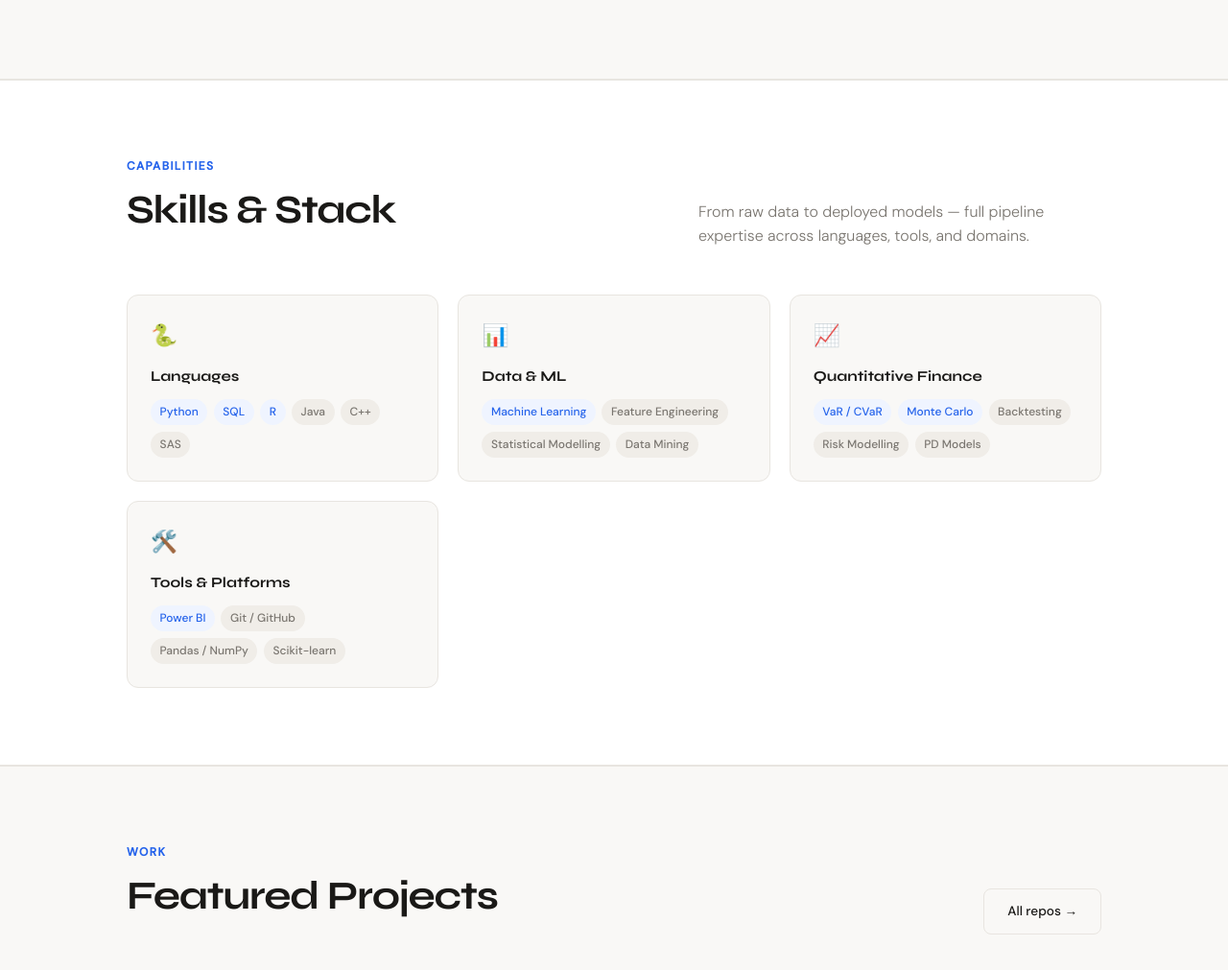
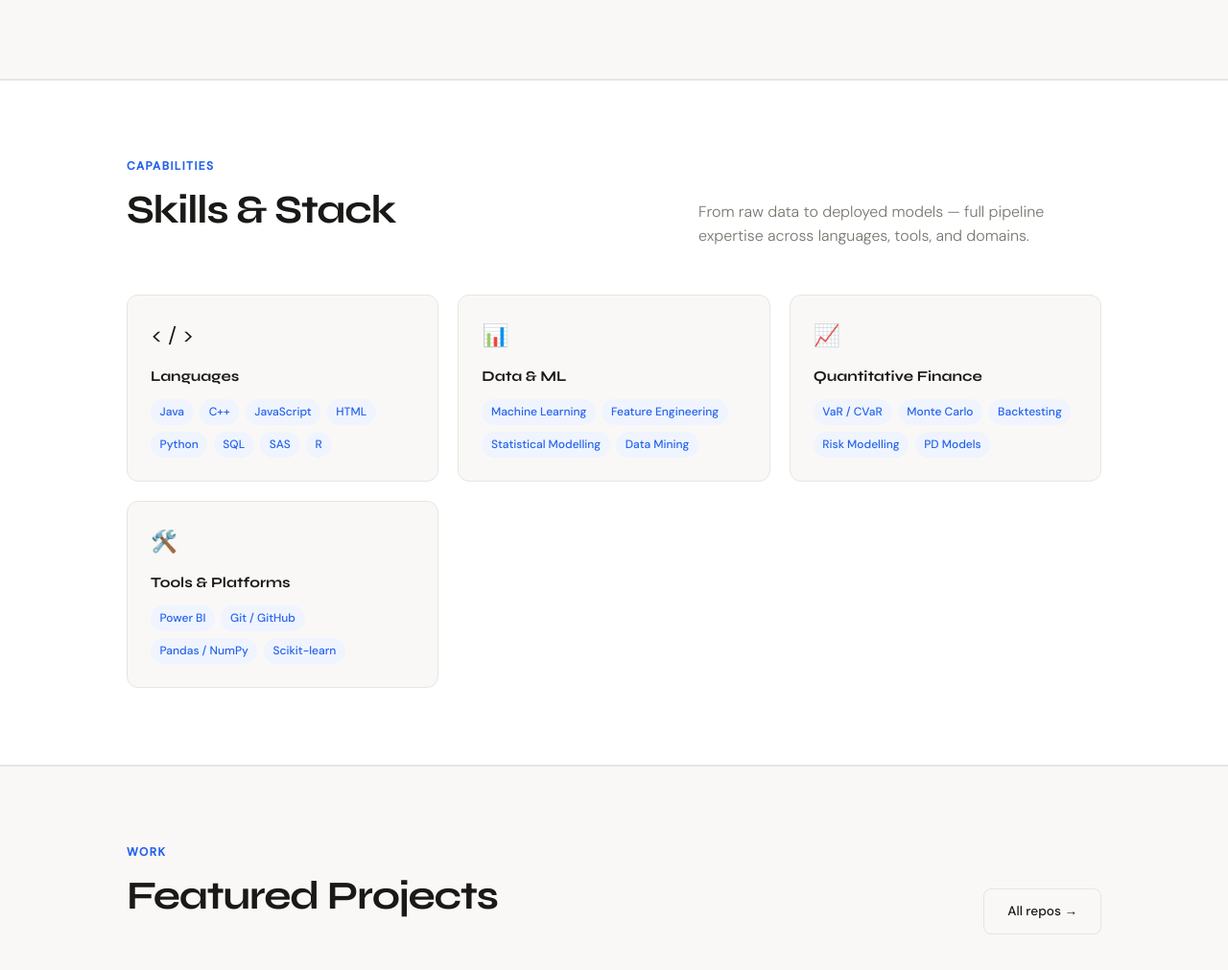
Before and after one commit to Minenhle-cyber/Minenhle-cyber.github.io, a plain HTML site: page index.html in a window 1280 px wide. Shown: the part 650-1661 px from the top of the page at 96% size. Drawn offline with Linux system fonts and the light colour scheme.

Commit message:
update portfolio

```diff
--- a/index.html
+++ b/index.html
@@ -634,7 +634,7 @@
 <!-- NAV -->
 <nav>
   <div class="nav-inner">
-    <a href="#hero" class="nav-logo">YN<span>.</span></a>
+    <a href="#hero" class="nav-logo">MM<span>.</span></a>
     <ul class="nav-links">
       <li><a href="#skills">Skills</a></li>
       <li><a href="#projects">Projects</a></li>
@@ -674,8 +674,8 @@
     </div>
     <div class="hero-right fade-up" style="transition-delay:0.15s">
       <div class="hero-card">
-        <div class="avatar-ring">YN</div>
-        <h3>Your Name</h3>
+        <div class="avatar-ring">MM</div>
+        <h3>Minenhle Mchunu</h3>
         <p>Quantitative Analyst @ NMG · MSc Data Science</p>
         <div class="stat-row">
           <div class="stat">
@@ -687,7 +687,7 @@
             <div class="stat-label">Projects</div>
           </div>
           <div class="stat">
-            <div class="stat-num">5+</div>
+            <div class="stat-num">6+</div>
             <div class="stat-label">Languages</div>
           </div>
         </div>
@@ -710,15 +710,17 @@
     </div>
     <div class="skills-grid">
       <div class="skill-card fade-up">
-        <div class="skill-icon">🐍</div>
+        <div class="skill-icon">< / ></div>
         <h4>Languages</h4>
         <div class="skill-tags">
+          <span class="tag accent">Java</span>
+          <span class="tag accent">C++</span>
+          <span class="tag accent">JavaScript</span>
+          <span class="tag accent">HTML</span>
           <span class="tag accent">Python</span>
           <span class="tag accent">SQL</span>
+          <span class="tag accent">SAS</span>
           <span class="tag accent">R</span>
-          <span class="tag">Java</span>
-          <span class="tag">C++</span>
-          <span class="tag">SAS</span>
         </div>
       </div>
       <div class="skill-card fade-up" style="transition-delay:0.07s">
@@ -726,9 +728,9 @@
         <h4>Data &amp; ML</h4>
         <div class="skill-tags">
           <span class="tag accent">Machine Learning</span>
-          <span class="tag">Feature Engineering</span>
-          <span class="tag">Statistical Modelling</span>
-          <span class="tag">Data Mining</span>
+          <span class="tag accent">Feature Engineering</span>
+          <span class="tag accent">Statistical Modelling</span>
+          <span class="tag accent">Data Mining</span>
         </div>
       </div>
       <div class="skill-card fade-up" style="transition-delay:0.14s">
@@ -737,9 +739,9 @@
         <div class="skill-tags">
           <span class="tag accent">VaR / CVaR</span>
           <span class="tag accent">Monte Carlo</span>
-          <span class="tag">Backtesting</span>
-          <span class="tag">Risk Modelling</span>
-          <span class="tag">PD Models</span>
+          <span class="tag accent">Backtesting</span>
+          <span class="tag accent">Risk Modelling</span>
+          <span class="tag accent">PD Models</span>
         </div>
       </div>
       <div class="skill-card fade-up" style="transition-delay:0.21s">
@@ -747,9 +749,9 @@
         <h4>Tools &amp; Platforms</h4>
         <div class="skill-tags">
           <span class="tag accent">Power BI</span>
-          <span class="tag">Git / GitHub</span>
-          <span class="tag">Pandas / NumPy</span>
-          <span class="tag">Scikit-learn</span>
+          <span class="tag accent">Git / GitHub</span>
+          <span class="tag accent">Pandas / NumPy</span>
+          <span class="tag accent">Scikit-learn</span>
         </div>
       </div>
     </div>
@@ -848,7 +850,7 @@
         <h4>MSc Data Science</h4>
         <p>Advanced study in machine learning, statistical computing, and data engineering. Focus on applied research and real-world data pipelines.</p>
         <div class="timeline-tags">
-          <span class="tag">ML</span><span class="tag">Statistics</span><span class="tag">Python</span>
+          <span class="tag accent">ML</span><span class="tag accent">Statistics</span><span class="tag accent">Python</span>
         </div>
       </div>
 
@@ -872,7 +874,7 @@
         <h4>BSc Honours — Statistics</h4>
         <p>Graduated with 71%. Focused on applied statistical theory, regression modelling, and time series analysis.</p>
         <div class="timeline-tags">
-          <span class="tag">Statistics</span><span class="tag">R</span><span class="tag">SAS</span>
+          <span class="tag accent">Statistics</span><span class="tag accent">R</span><span class="tag accent">SAS</span><span class="tag accent">SQL</span>
         </div>
       </div>
 
@@ -884,7 +886,7 @@
         <h4>BSc Computer Science &amp; Statistics</h4>
         <p>Dual degree combining algorithmic thinking with statistical foundations. Coursework in data structures, algorithms, probability, and applied computing.</p>
         <div class="timeline-tags">
-          <span class="tag">Java</span><span class="tag">C++</span><span class="tag">Python</span><span class="tag">Statistics</span>
+          <span class="tag accent">Java</span><span class="tag accent">C++</span><span class="tag accent">Python</span><span class="tag accent">SAS</span><span class="tag accent">R</span>
         </div>
       </div>
 
@@ -922,11 +924,11 @@
       <h3>Send a message</h3>
       <div class="form-group">
         <label>Name</label>
-        <input type="text" placeholder="Minenhle Mchunu"/>
+        <input type="text" placeholder="Your name"/>
       </div>
       <div class="form-group">
         <label>Email</label>
-        <input type="email" placeholder="mchunu.minenhle02@gmail.com"/>
+        <input type="email" placeholder="Please enter your email"/>
       </div>
       <div class="form-group">
         <label>Message</label>
```
